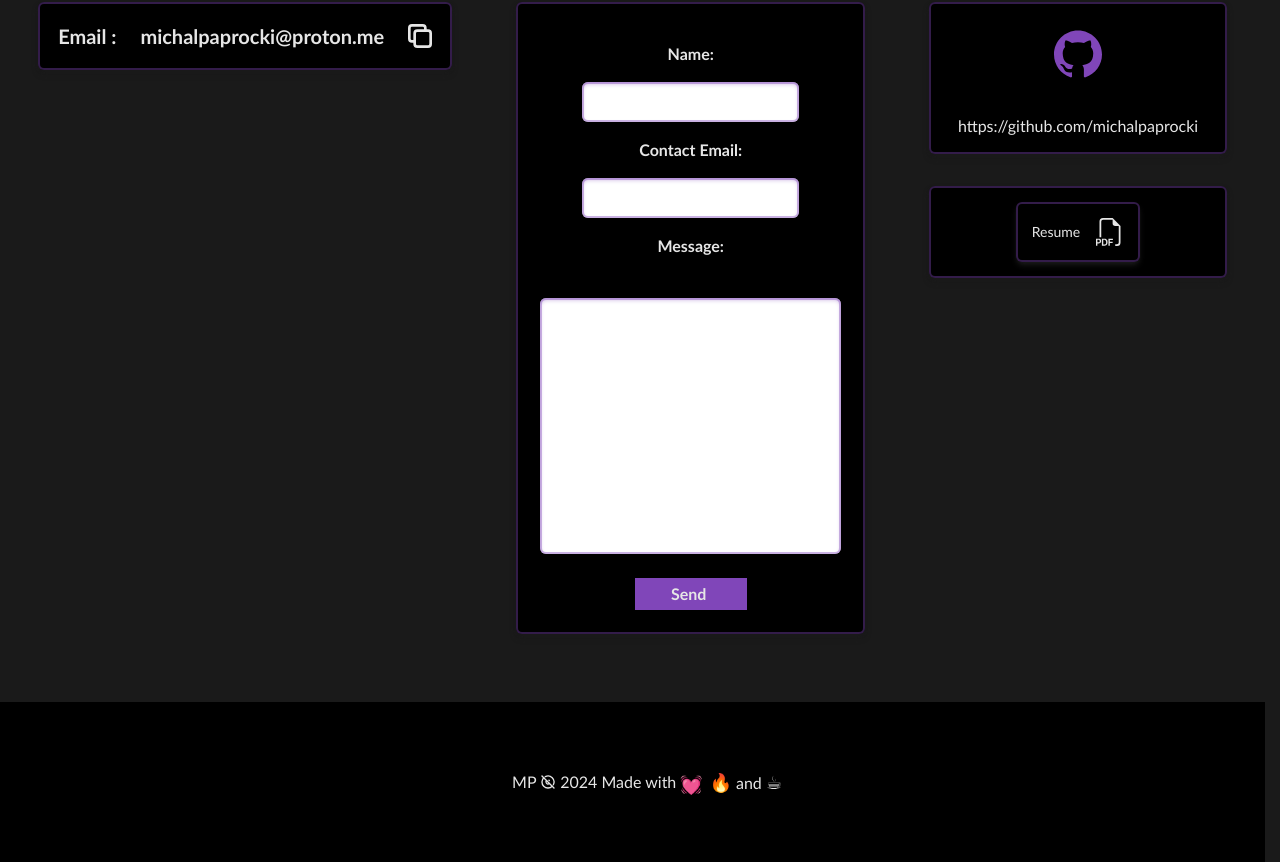
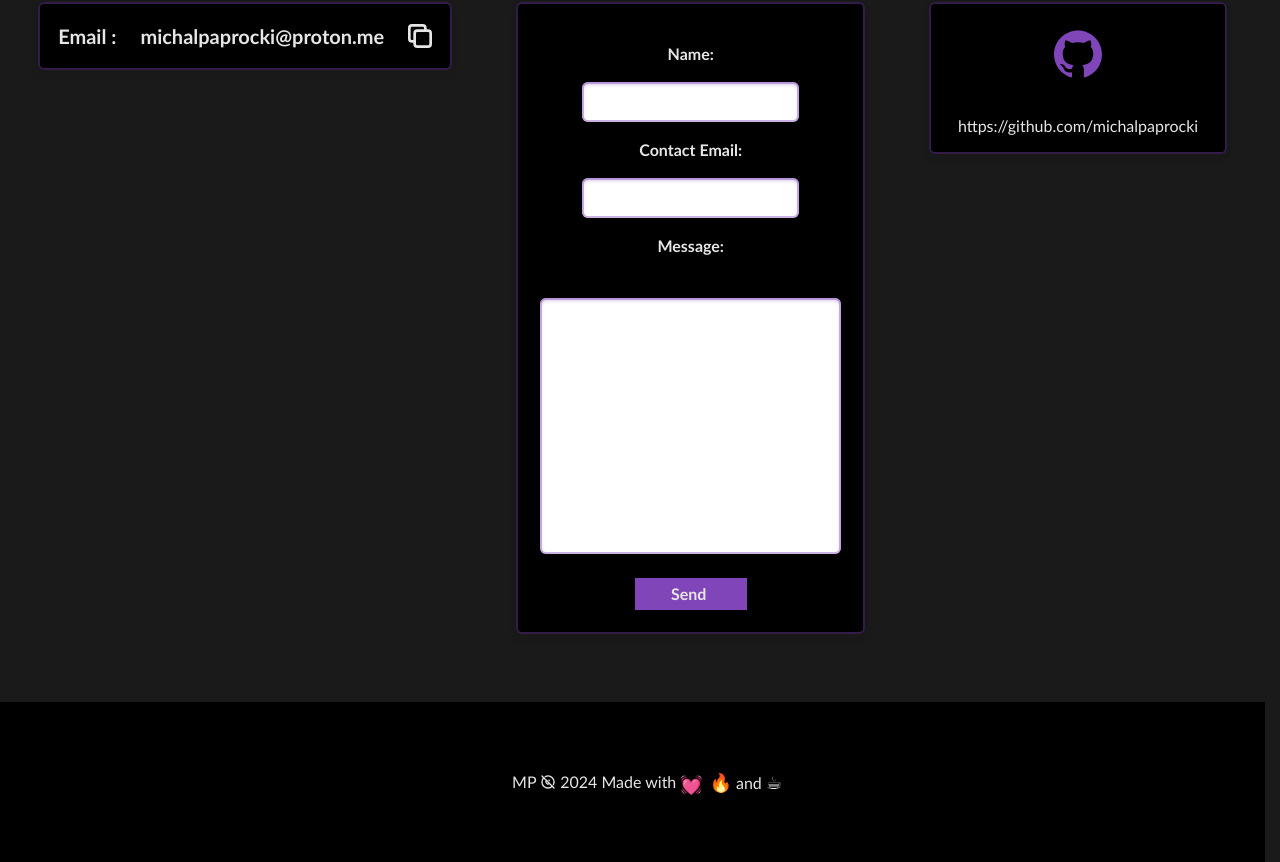
Before and after one commit to michalpaprocki/portfolio, a Next.js app: page / in a window 1280 px wide. Shown: the part 2378-3240 px from the top of the page. Built offline with nearby package versions, Linux system fonts and the light colour scheme.

Commit message:
removed generic resume dl

```diff
--- a/app/components/Contact.tsx
+++ b/app/components/Contact.tsx
@@ -219,9 +219,9 @@ const Contact = () => {
               </span>
             </Link>
           </div>
-          <div className="flex p-4 mt-8 gap-4 bg-black rounded-md text-light-color shadow-md shadow-dark-color dark:ring-violet-a40 dark:ring-2 dark:ring-inset justify-center items-center">
+          {/* <div className="flex p-4 mt-8 gap-4 bg-black rounded-md text-light-color shadow-md shadow-dark-color dark:ring-violet-a40 dark:ring-2 dark:ring-inset justify-center items-center">
             <ResumeDL />
-          </div>
+          </div> */}
         </div>
         <div
           onClick={(e) => {}}
```
Also changed, not shown: 1 other file (tests, documents, lock files or other folders).
